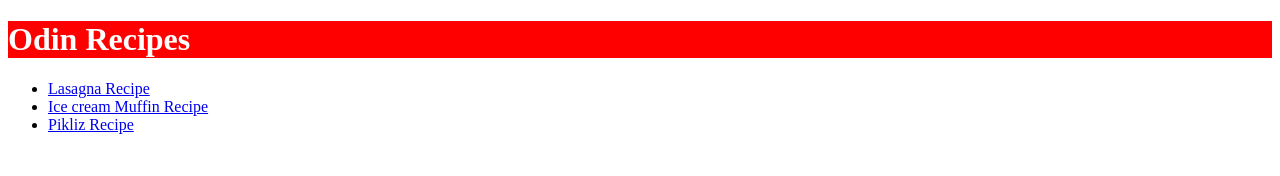
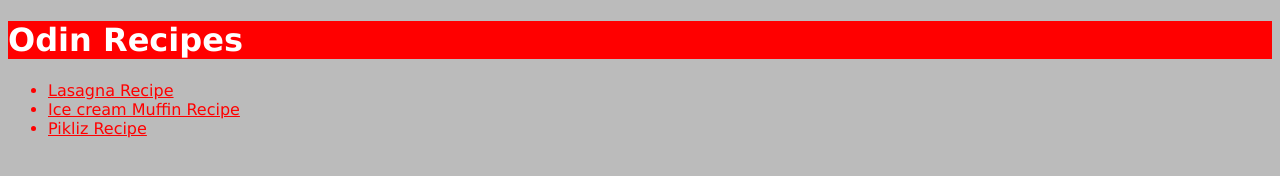
Before and after one commit to Poudlardo/odin-recipes, a plain HTML site: page index.html in a window 1280 px wide. Drawn offline with Linux system fonts and the light colour scheme.

Commit message:
Add style to home page

```diff
--- a/index.html
+++ b/index.html
@@ -7,10 +7,10 @@
     </head>
     <body>
 <h1>Odin Recipes</h1>
-<ul>
-<li><a href="recipes/lasagna.html">Lasagna Recipe</a></li>
-<li><a href="recipes/ice-cream-muffin.html">Ice cream Muffin Recipe</a></li>
-<li><a href="recipes/pikliz.html">Pikliz Recipe</a></li>
+<ul class='lelien'>
+<li><a class='lelien' href="recipes/lasagna.html">Lasagna Recipe</a></li>
+<li><a class='lelien' href="recipes/ice-cream-muffin.html">Ice cream Muffin Recipe</a></li>
+<li><a class='lelien' href="recipes/pikliz.html">Pikliz Recipe</a></li>
     </ul>
 </body>
 </html>
--- a/styles.css
+++ b/styles.css
@@ -1,4 +1,17 @@
+* {
+    font-family: Verdana, Geneva, Tahoma, sans-serif;
+    background-color: rgb(187, 187, 187);
+}
 h1 {
     color: white;
     background-color: red;
 }
+ul {
+    color: red;
+}
+.lelien {
+    color: red;
+}
+.lelien:hover {
+    color: rgb(0, 4, 255);
+}
```
